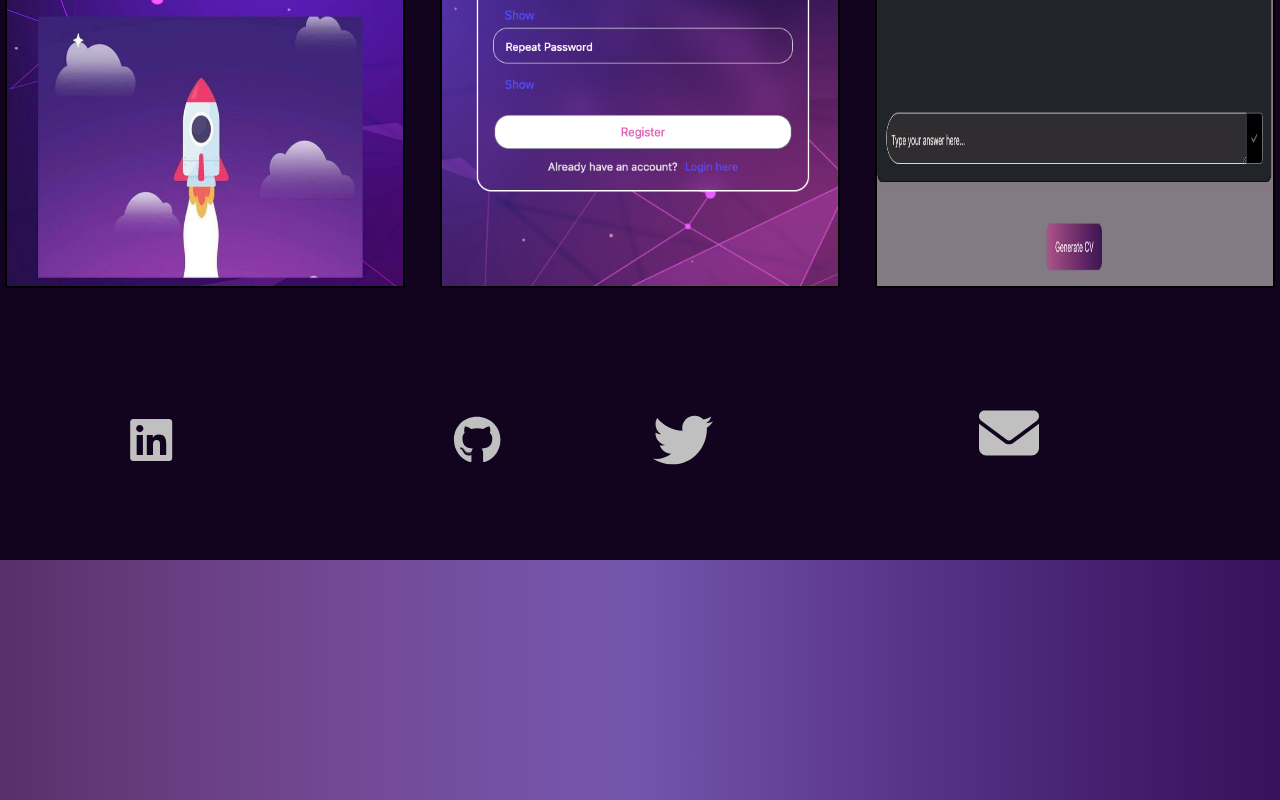
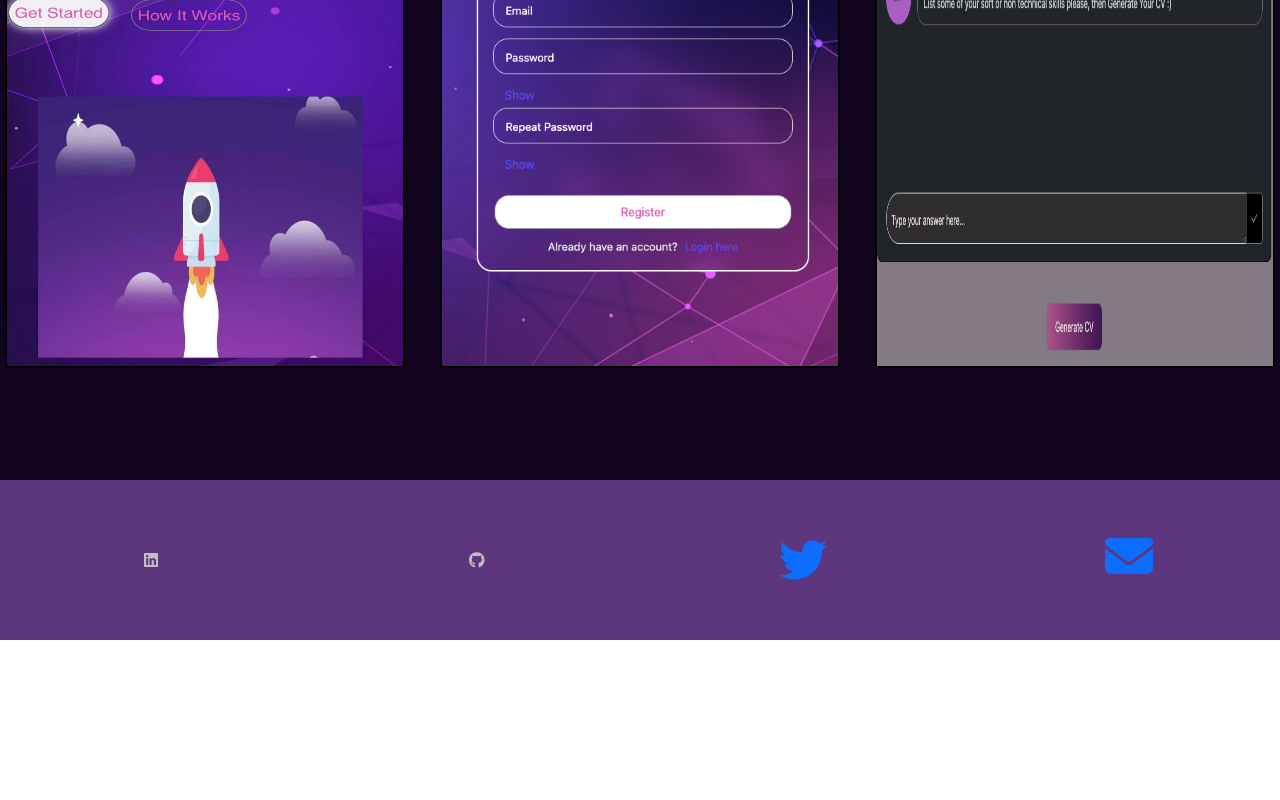
Before and after one commit to habibaadam/ResumeRocket, a React (Create React App) app in the folder client-src/rocket-front/: page / in a window 1280 px wide. Shown: the part 1280-2080 px from the top of the page. After the commit the page ends 1920 px from the top, so only its background shows below. Built offline with nearby package versions, Linux system fonts and the light colour scheme; a web font is replaced by a local one; what @react-pdf/renderer would draw is missing.

Commit message:
working on footer

```diff
--- a/client-src/rocket-front/src/allComponents/Backgroundwave.js
+++ b/client-src/rocket-front/src/allComponents/Backgroundwave.js
@@ -1,55 +1,6 @@
 import React from 'react';
 
 const BackgroundWave = () => (
-  <svg version="1.1" xmlns="http://www.w3.org/2000/svg" x="0px" y="0px" width="100%" height="100%" viewBox="0 0 1600 900" preserveAspectRatio="xMidYMax slice">
-    <rect width="100%" height="100%" fill="rgb(18, 3, 31)"></rect>
-    <defs>
-      <linearGradient id="bg">
-        <stop offset="0%" style={{ stopColor: "rgba(238, 130, 238, 0.06)"}}></stop>
-        <stop offset="50%" style={{ stopColor: "rgba(147, 112, 219, 0.6)" }}></stop>
-        <stop offset="100%" style={{ stopColor: "rgba(75, 0, 130, 0.2)" }}></stop>
-      </linearGradient>
-      <path id="wave" fill="url(#bg)" d="M-363.852,502.589c0,0,236.988-41.997,505.475,0
-        s371.981,38.998,575.971,0s293.985-39.278,505.474,5.859s493.475,48.368,716.963-4.995v560.106H-363.852V502.589z" />
-    </defs>
-    <g>
-      <use xlinkHref='#wave' opacity=".3">
-        <animateTransform
-          attributeName="transform"
-          attributeType="XML"
-          type="translate"
-          dur="10s"
-          calcMode="spline"
-          values="270 230; -334 180; 270 230"
-          keyTimes="0; .5; 1"
-          keySplines="0.42, 0, 0.58, 1.0;0.42, 0, 0.58, 1.0"
-          repeatCount="indefinite" />
-      </use>
-      <use xlinkHref='#wave' opacity=".6">
-        <animateTransform
-          attributeName="transform"
-          attributeType="XML"
-          type="translate"
-          dur="8s"
-          calcMode="spline"
-          values="-270 230;243 220;-270 230"
-          keyTimes="0; .6; 1"
-          keySplines="0.42, 0, 0.58, 1.0;0.42, 0, 0.58, 1.0"
-          repeatCount="indefinite" />
-      </use>
-      <use xlinkHref='#wave' opacity=".9">
-        <animateTransform
-          attributeName="transform"
-          attributeType="XML"
-          type="translate"
-          dur="6s"
-          calcMode="spline"
-          values="0 230;-140 200;0 230"
-          keyTimes="0; .4; 1"
-          keySplines="0.42, 0, 0.58, 1.0;0.42, 0, 0.58, 1.0"
-            repeatCount="indefinite" />
-        </use>
-      </g>
-    </svg>
-  );
+  <div />
+)
 export default BackgroundWave;
--- a/client-src/rocket-front/src/allComponents/ContactUs.js
+++ b/client-src/rocket-front/src/allComponents/ContactUs.js
@@ -2,14 +2,13 @@ import { FontAwesomeIcon } from '@fortawesome/react-fontawesome';
 import { faLinkedin, faGithub, faTwitter } from '@fortawesome/free-brands-svg-icons';
 import { faEnvelope } from '@fortawesome/free-solid-svg-icons'; // Corrected icon import for email
 import '../allStyles/contact.css';
-import BackgroundWave from './Backgroundwave';
 
 export default function ContactUs() {
   return (
     <div className="contact">
       <div className="row h-100">
         <div className="col-md-3 h-100 d-flex justify-content-center align-items-center">
-          <FontAwesomeIcon icon={faLinkedin} className="icons" />
+          <FontAwesomeIcon icon={faLinkedin} />
           <div className="links">
             <a
               href="https://www.linkedin.com/in/ote-561309263?utm_source=share&utm_campaign=share_via&utm_content=profile&utm_medium=android_app"
@@ -22,7 +21,7 @@ export default function ContactUs() {
           </div>
         </div>
         <div className="col-md-3 h-100 d-flex justify-content-center align-items-center">
-          <FontAwesomeIcon icon={faGithub} className="icons" />
+          <FontAwesomeIcon icon={faGithub} />
           <div className="links">
             <a
               href="https://github.com/habibaadam"
@@ -37,7 +36,7 @@ export default function ContactUs() {
           <a href="https://x.com/musiliyrn?t=XT1e4VGIyVqi2jhLn-ajrQ&s=08"
             target="_blank"
             rel="noopener noreferrer">
-            <FontAwesomeIcon icon={faTwitter} className="icons" />
+            <FontAwesomeIcon icon={faTwitter} size="3x"  />
           </a>
         </div>
         <div className="col-md-3 h-100 d-flex justify-content-center align-items-center">
@@ -47,12 +46,11 @@ export default function ContactUs() {
               target="_blank"
               rel="noopener noreferrer"
             >
-              <FontAwesomeIcon icon={faEnvelope} className="icons" />
+              <FontAwesomeIcon icon={faEnvelope} size="3x" />
             </a>
           </div>
         </div>
       </div>
-      <BackgroundWave />
     </div>
   );
 }
--- a/client-src/rocket-front/src/allComponents/Landing.js
+++ b/client-src/rocket-front/src/allComponents/Landing.js
@@ -55,7 +55,6 @@ export default function Landing() {
       </div>
     </div>
       <Columlayout />
-
       <ContactUs />
     </div>
    );
--- a/client-src/rocket-front/src/allComponents/SignUp.js
+++ b/client-src/rocket-front/src/allComponents/SignUp.js
@@ -1,4 +1,3 @@
-
 import React from 'react';
 import axios from 'axios';
 import { useState, useEffect, useContext, useRef } from 'react';
@@ -16,6 +15,10 @@ export default function SignUp() {
 const navigate = useNavigate();
 const { setUser } = useContext(UserContext);
 
+//eslint-disable-next-line
+const [password, setPassword] = useState('');
+const [showPassword, setShowPassword] = useState(false);
+
 useEffect(() => {
   const timer = setTimeout(() => {
     setShowAlert(false);
@@ -24,8 +27,8 @@ export default function SignUp() {
 }, []);
 
 const { register, handleSubmit, watch, formState: { errors } } = useForm();
-  const password = useRef({});
-  password.current = watch("password", "");
+  const inputPassword = useRef({});
+  inputPassword.current = watch("password", "");
 
 const handleRegister = async () => {
 
@@ -44,7 +47,7 @@ export default function SignUp() {
         password
       })
       .then((response) => {
-          const user = response.data;
+        const user  = response.data;
         localStorage.setItem('userId', user.id);
         console.log(localStorage.getItem('userId'));
         setUser(user);
--- a/client-src/rocket-front/src/allStyles/contact.css
+++ b/client-src/rocket-front/src/allStyles/contact.css
@@ -1,6 +1,6 @@
 div.contact {
-  height: 30vh;
-  background-color: rgb(18, 3, 31);
+  height: 20vh;
+  background-color: rgb(93, 54, 126);
   font-family: "Anta", sans-serif;
 }
 
@@ -22,8 +22,8 @@ div.contact {
   justify-content: space-around;
   border-radius: 20px;
 }
-.links a {
-  color: #007bff;
+
+.links {
   font-size: 16px;
   font-weight: 500;
   text-decoration: none;
--- a/client-src/rocket-front/src/allStyles/forms.css
+++ b/client-src/rocket-front/src/allStyles/forms.css
@@ -131,15 +131,15 @@ p.text-center.forms {
     width: auto;
     max-width: 100px;
     height: 100px;
-    padding: 5px; /* Add padding for better spacing */
+    padding: 5px;
     margin: 0 auto;
     color: silver;
     background-color: transparent;
     border-radius: 10px;
     left: 60%;
-    position: fixed; /* Change position to fixed for consistent positioning */
-    z-index: 1050; /* Increase z-index to ensure it's above most elements */
-    bottom: 0; /* Adjust top position for visibility */
-    box-shadow: 0 4px 8px rgba(0, 0, 0, 0.1); /* Optional: add shadow for better visibility */
+    position: fixed;
+    z-index: 1050;
+    bottom: 0;
+    box-shadow: 0 4px 8px rgba(0, 0, 0, 0.1);
 }
 }
--- a/client-src/rocket-front/src/allStyles/manual.css
+++ b/client-src/rocket-front/src/allStyles/manual.css
@@ -1,5 +1,5 @@
 div.contain {
-    height: 100vh;
+    height: 120vh;
     background-color:  rgb(18, 3, 31);
     font-family: "Montserrat", sans-serif;
     width: 100%;
```
Lines whose indentation alone changed are shown as unchanged.
